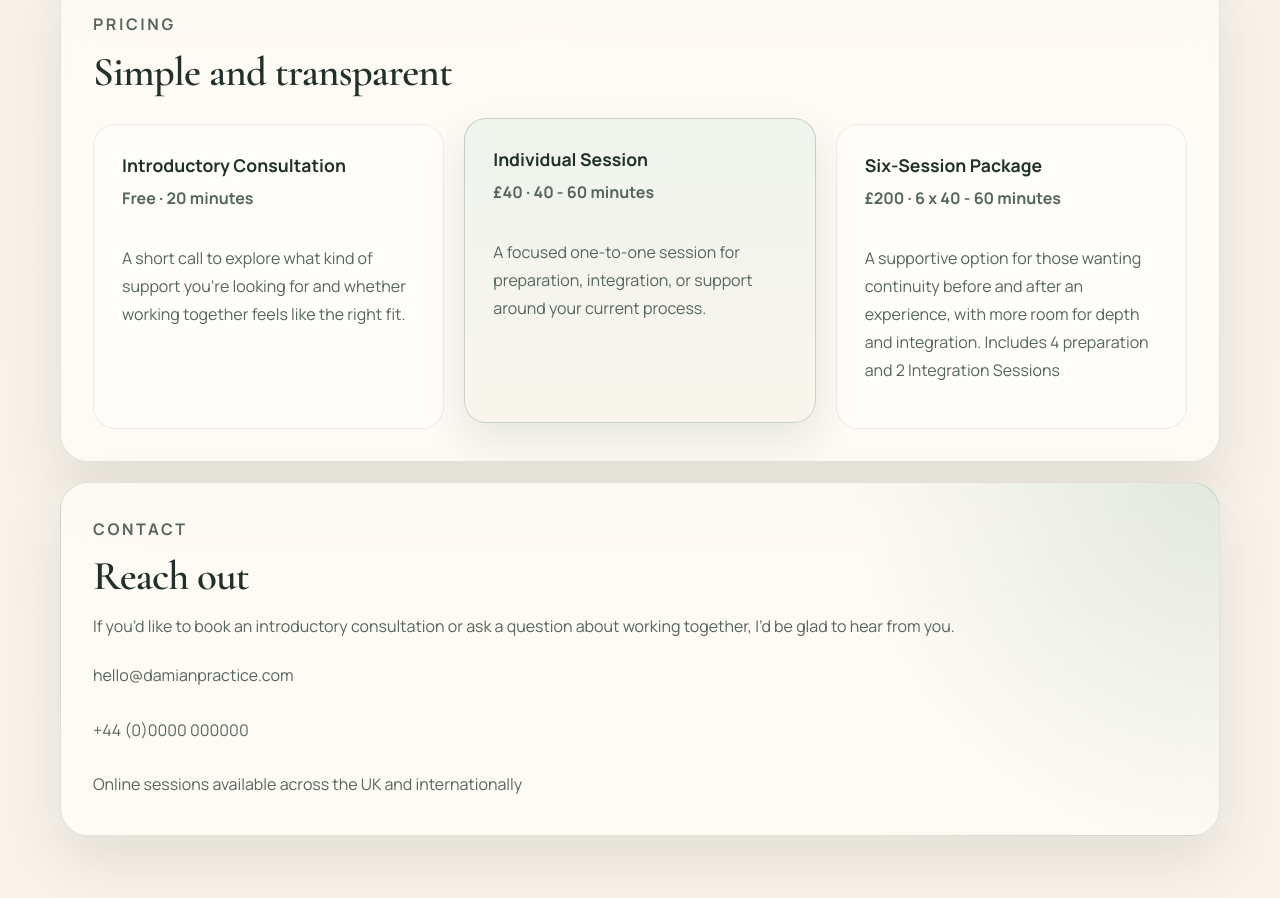
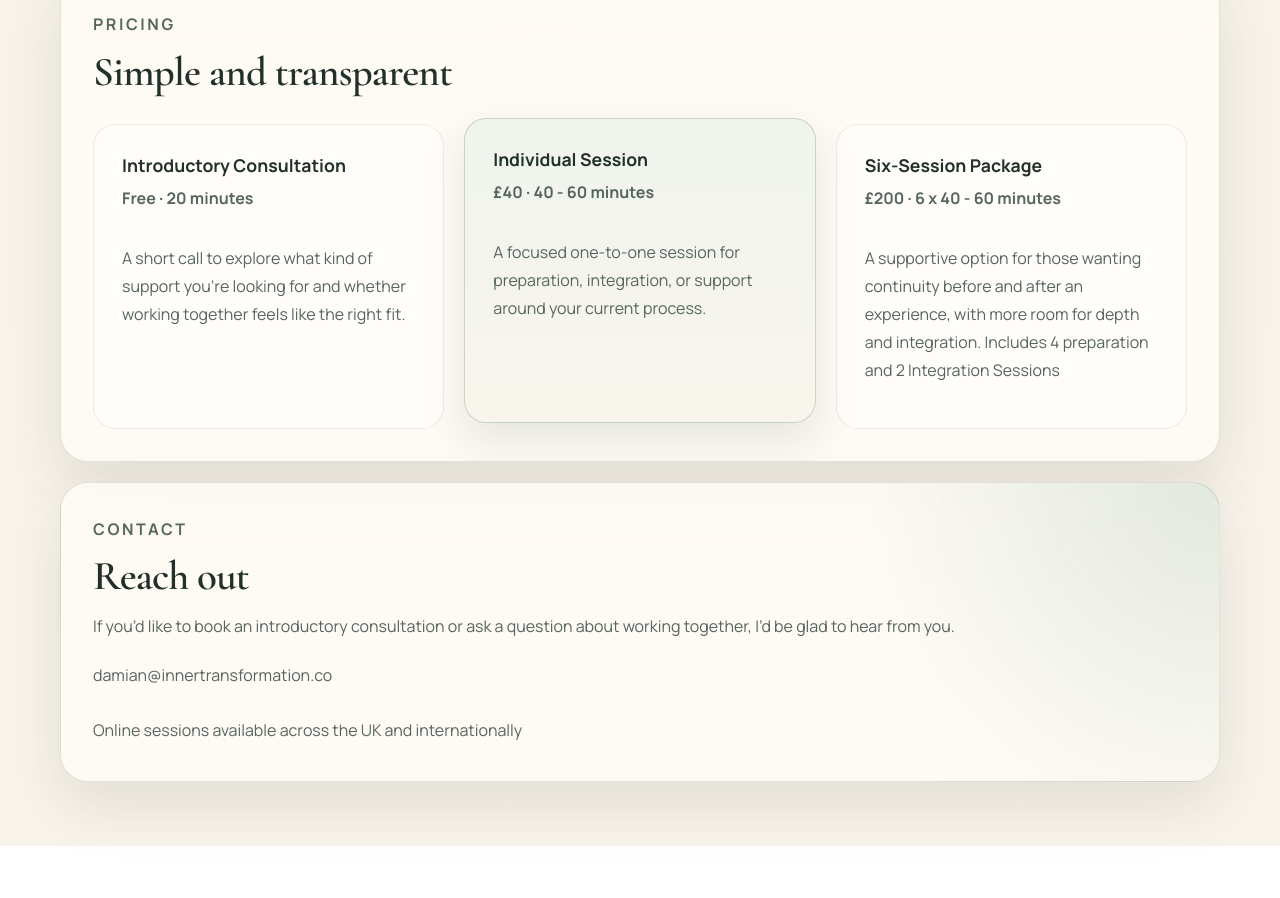
Before and after one commit to dguy/dguy.github.io, a plain HTML site: page index.html in a window 1280 px wide. Shown: the part 2020-2918 px from the top of the page. After the commit the page ends 2866 px from the top, so only its background shows below. Drawn offline with nearby package versions, Linux system fonts and the light colour scheme.

Commit message:
update index.html

```diff
--- a/index.html
+++ b/index.html
@@ -163,8 +163,7 @@
               question about working together, I’d be glad to hear from you.
             </p>
             <div class="contact-list">
-              <a href="mailto:hello@damianpractice.com">hello@damianpractice.com</a>
-              <a href="tel:+440000000000">+44 (0)0000 000000</a>
+              <a href="mailto:damian@innertransformation.co">damian@innertransformation.co</a>
               <span>Online sessions available across the UK and internationally</span>
             </div>
           </article>
```
